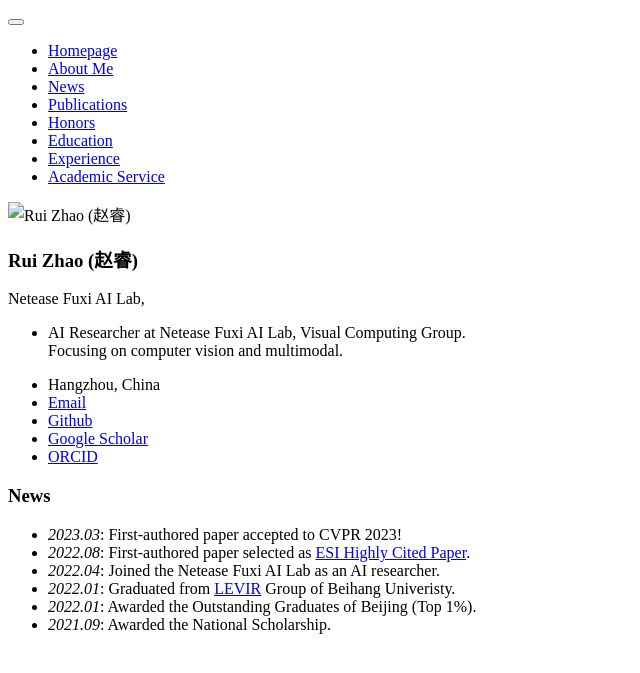
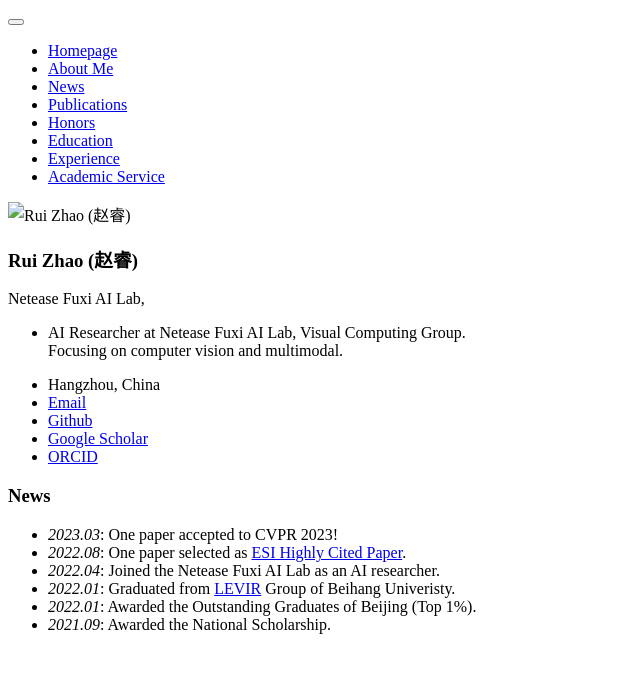
Before and after one commit to ruizhaocv/ruizhaocv.github.io, a Jekyll site: the page built from _pages/includes/news.md, in a window 1280 px wide. Shown: the top 673 px of the page, without its empty margins (0-640 px from the left). Built offline with Jekyll 4.4.1, drawn with Linux system fonts in a browser that asks for light colours; our own code applies the rules of GitHub Pages for plain Markdown files.

Commit message:
Update news.md

```diff
--- a/_pages/includes/news.md
+++ b/_pages/includes/news.md
@@ -1,6 +1,6 @@
 # News
-- *2023.03*: First-authored paper accepted to CVPR 2023!
-- *2022.08*: First-authored paper selected as [ESI Highly Cited Paper](https://clarivate.libguides.com/c.php?g=593878&p=4107961).
+- *2023.03*: One paper accepted to CVPR 2023!
+- *2022.08*: One paper selected as [ESI Highly Cited Paper](https://clarivate.libguides.com/c.php?g=593878&p=4107961).
 - *2022.04*: Joined the Netease Fuxi AI Lab as an AI researcher.
 - *2022.01*: Graduated from [LEVIR](https://levir.buaa.edu.cn/) Group of Beihang Univeristy.
 - *2022.01*: Awarded the Outstanding Graduates of Beijing (Top 1%).
```
